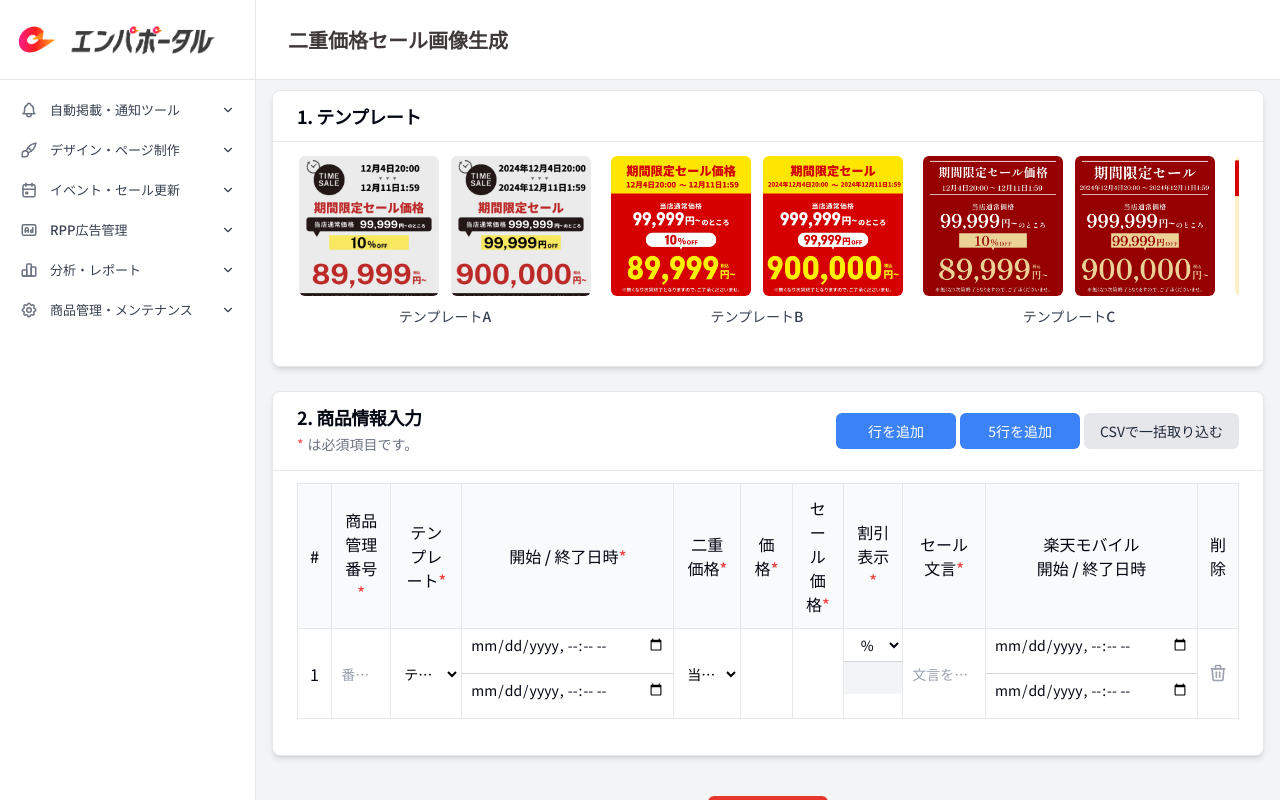
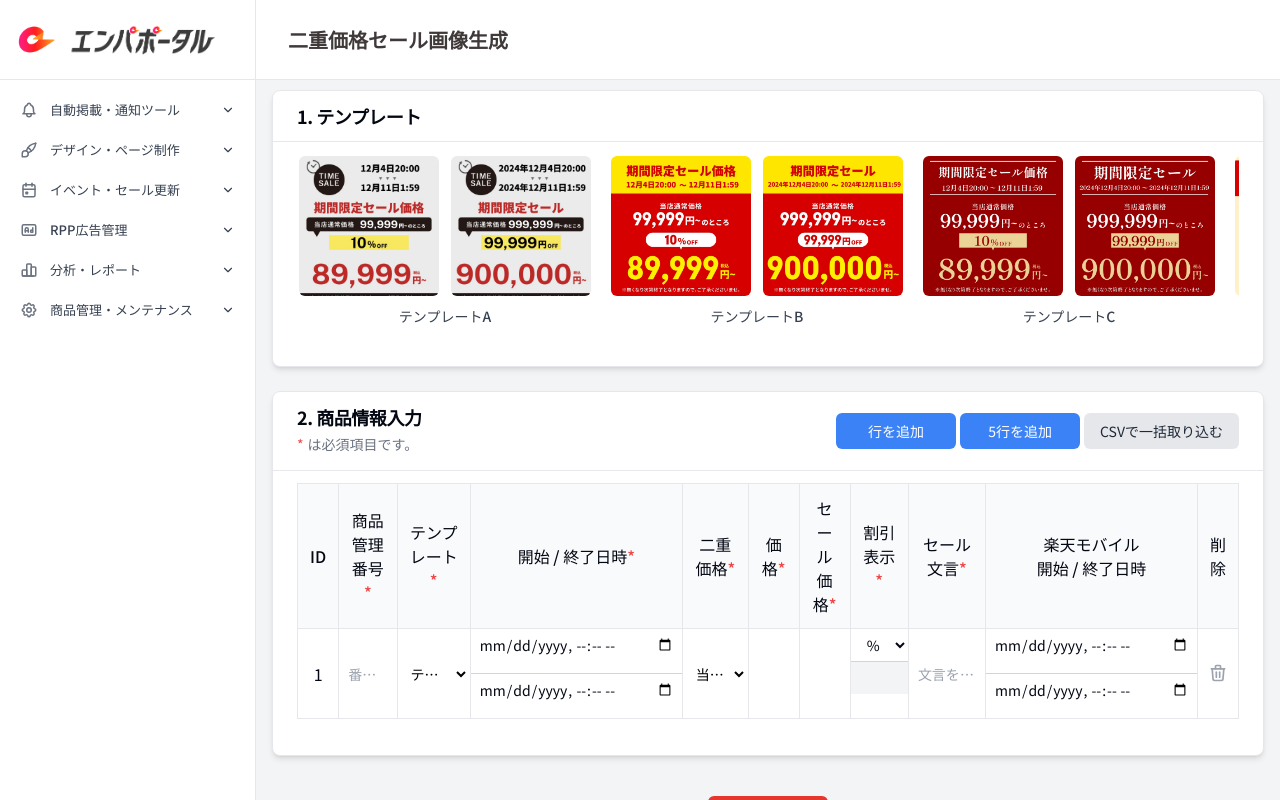
Before and after one commit to IamDieuKhanh2001/enpa_portal_v2, a Next.js app: page /tools/03 in a window 1280 px wide. Built offline with nearby package versions, Linux system fonts and the light colour scheme.

Commit message:
delete btn X from PreviewModal

```diff
--- a/src/app/tools/03/components/EditableProductTable.tsx
+++ b/src/app/tools/03/components/EditableProductTable.tsx
@@ -317,13 +317,13 @@ export default function EditableProductTable({
             <Table.Row>
               <Table.Th width="w-[3%]" center>
                 {" "}
-                #{" "}
+                ID{" "}
               </Table.Th>
               <Table.Th width="w-[9%]">
                 {" "}
                 商品管理番号<span className="text-red-500">*</span>{" "}
               </Table.Th>
-              <Table.Th width="w-[12%]">
+              <Table.Th width="w-[13%]">
                 {" "}
                 テンプレート<span className="text-red-500">*</span>{" "}
               </Table.Th>
@@ -347,7 +347,7 @@ export default function EditableProductTable({
                 {" "}
                 割引表示<span className="text-red-500">*</span>{" "}
               </Table.Th>
-              <Table.Th width="w-[15%]">
+              <Table.Th width="w-[14%]">
                 {" "}
                 セール文言<span className="text-red-500">*</span>{" "}
               </Table.Th>
--- a/src/app/tools/03/components/PreviewModal.tsx
+++ b/src/app/tools/03/components/PreviewModal.tsx
@@ -100,12 +100,12 @@ function PreviewModal({
         {/* Header */}
         <div className="flex justify-between items-center p-4 border-b">
           <h2 className="text-xl font-semibold">画像プレビュー</h2>
-          <button
+          {/* <button
             onClick={onClose}
             className="text-gray-500 hover:text-gray-700"
           >
             <IconX size={24} />
-          </button>
+          </button> */}
         </div>
 
         {/* Body (Scrollable) */}
```
